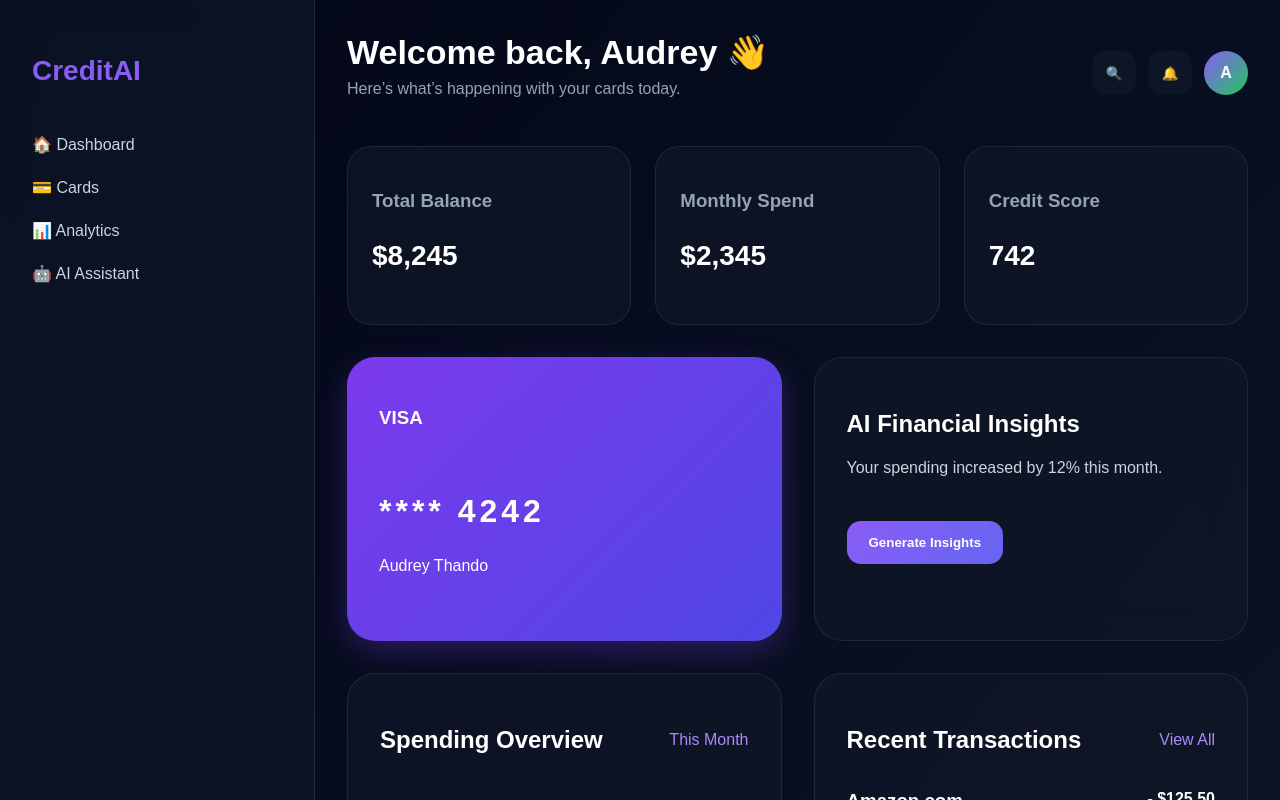
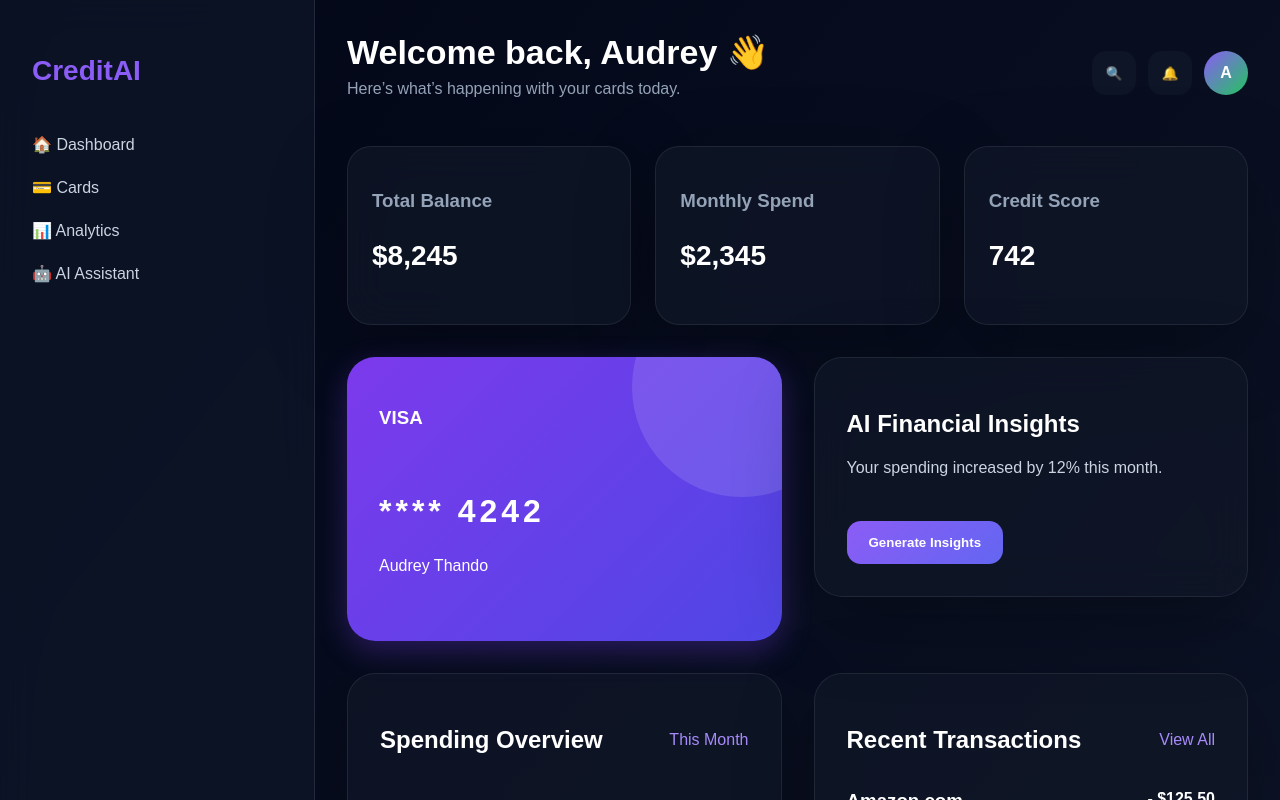
Before and after one commit to audreythando/credit-card-system, a React (Create React App) app: page / in a window 1280 px wide. Shown: the top 800 px of the page. Built offline with nearby package versions, Linux system fonts and the light colour scheme.

Commit message:
style: polish dashboard visual design

```diff
--- a/src/pages/DashboardPage.css
+++ b/src/pages/DashboardPage.css
@@ -52,6 +52,39 @@ body {
 
 .dashboard-main h1 {
   font-size: 40px;
+}
+
+.dashboard-main {
+  max-width: 1400px;
+  width: 100%;
+}
+
+.stat-card,
+.chart-card,
+.transactions-card,
+.summary-panel,
+.ai-panel {
+  box-shadow: 0 24px 80px rgba(0, 0, 0, 0.28);
+}
+
+.dashboard-content {
+  align-items: start;
+}
+
+.credit-card-preview {
+  position: relative;
+  overflow: hidden;
+}
+
+.credit-card-preview::after {
+  content: "";
+  position: absolute;
+  width: 220px;
+  height: 220px;
+  border-radius: 50%;
+  background: rgba(255,255,255,0.12);
+  right: -70px;
+  top: -80px;
 }
 
 .stats-grid {
```
